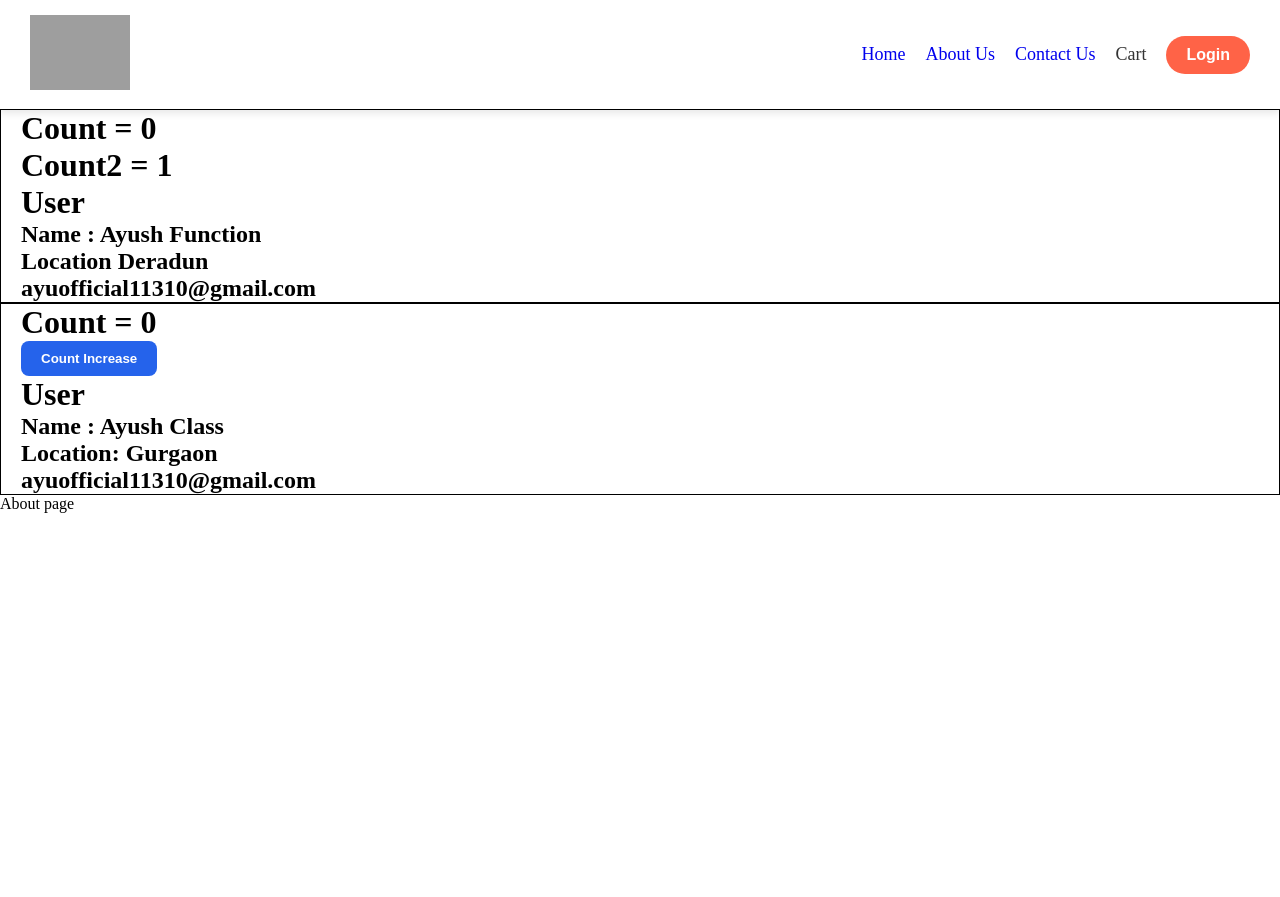
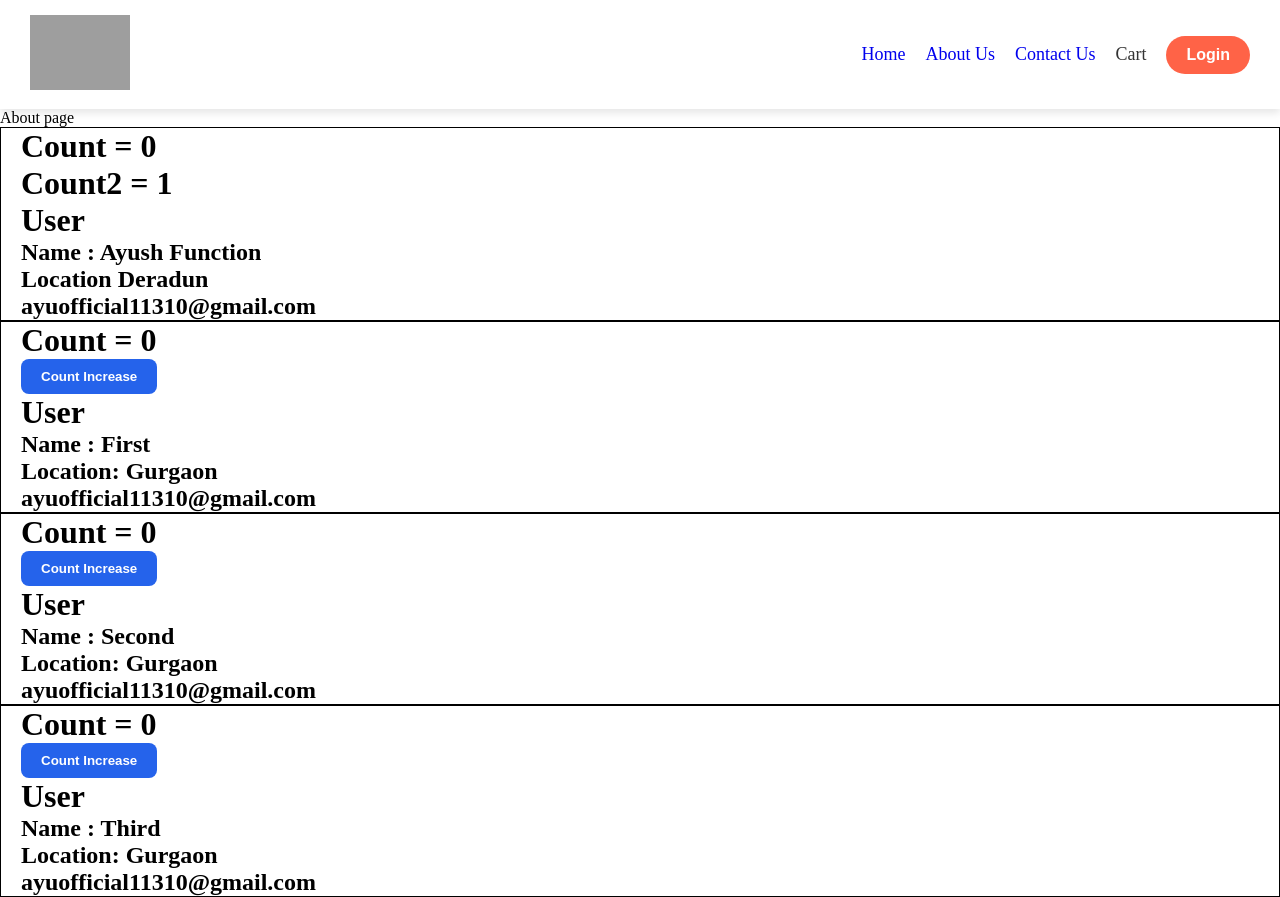
Before and after one commit to ayush-310/Swiggy, a React (Create React App) app: page /about in a window 1280 px wide. Before the commit the page ends 800 px from the top, so only its background shows below. Built offline with nearby package versions, Linux system fonts and the light colour scheme; grey boxes are pictures that could not be loaded.

Commit message:
Component Did Mount Function

```diff
--- a/src/components/About.jsx
+++ b/src/components/About.jsx
@@ -3,13 +3,21 @@ import User from './User'
 import UserClass from './UserClass'
 
 
-class About extends React.Component{
-    render(){
-        return(
+class About extends React.Component {
+
+
+    componentDidMount() {
+        console.log("About Page Mounted")
+    }
+
+    render() {
+        return (
             <div>
+                About page
                 <User name={"Ayush Function"} />
-                <UserClass name={"Ayush Class"} location={"Gurgaon"} />
-                About page
+                <UserClass name={"First"} location={"Gurgaon"} />
+                <UserClass name={"Second"} location={"Gurgaon"} />
+                <UserClass name={"Third"} location={"Gurgaon"} />
             </div>
         )
     }
--- a/src/components/UserClass.js
+++ b/src/components/UserClass.js
@@ -10,6 +10,9 @@ class UserClass extends React.Component {
             count: 0,
             count2: 1
         }
+    }
+    componentDidMount() {
+        console.log("User Class Mounted")
     }
 
 
```
